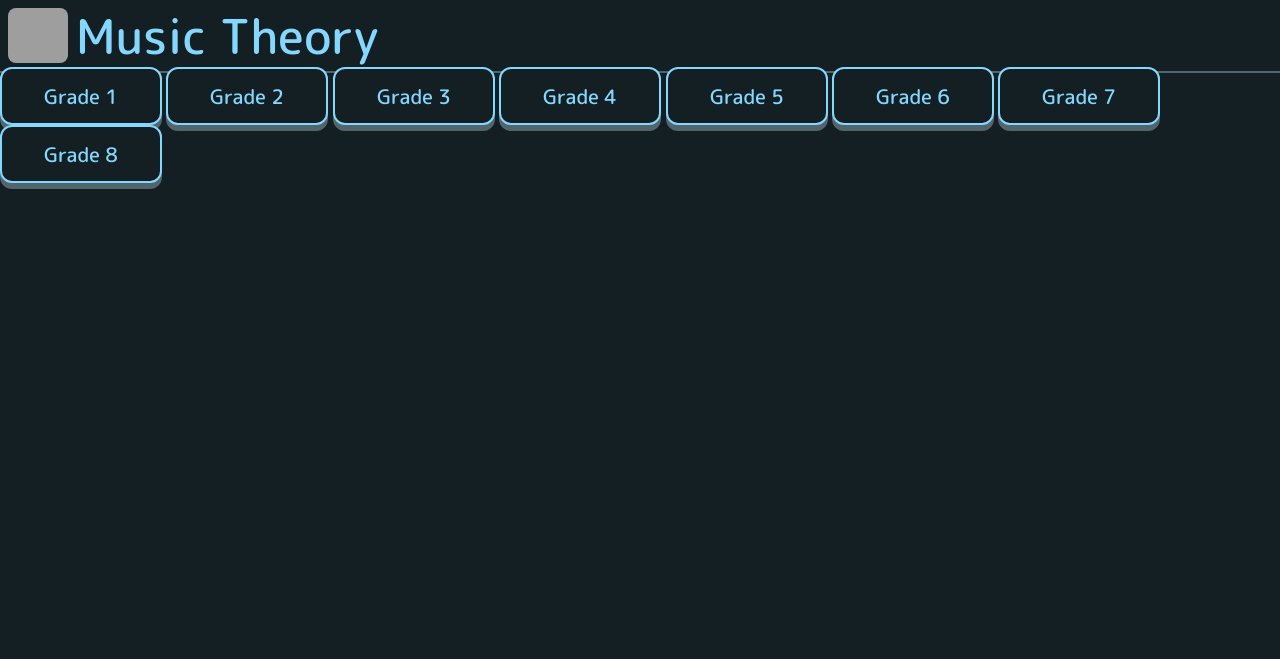
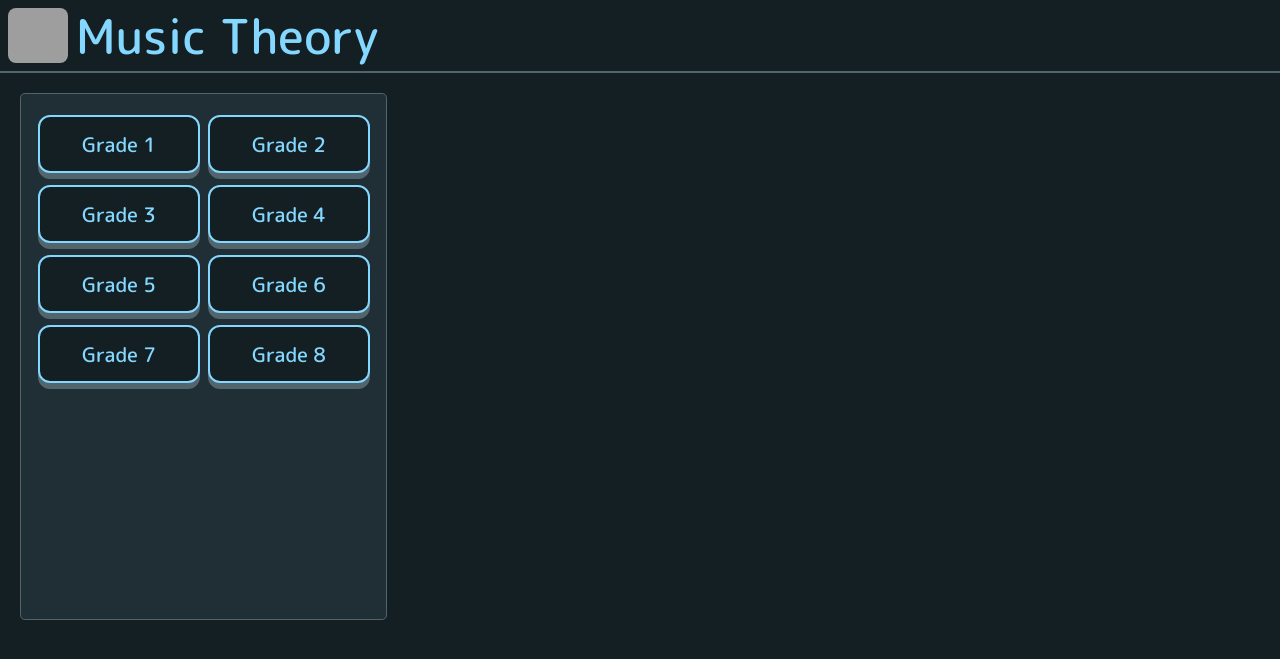
Before and after one commit to AN1001/learnMusic, a PHP site: page /main.html in a window 1280 px wide. Shown: the top 659 px of the page. Run offline with PHP 8.4, Linux system fonts and the light colour scheme; grey boxes are pictures that could not be loaded.

Commit message:
Update main-styles.css

```diff
--- a/main-styles.css
+++ b/main-styles.css
@@ -37,6 +37,7 @@ html, body{
 }
 
 .gradeBtn {
+	margin: 7px 2px 5px 2px;
 	background: var(--murky-blue);
 	border-radius: 12px;
 	border: none;
@@ -44,6 +45,7 @@ html, body{
 	cursor: pointer;
 	outline-offset: 2px;
 }
+
 .front {
 	display: block;
 	padding: 12px 42px;
@@ -54,9 +56,6 @@ html, body{
 	background: var(--soft-black);
 	color: var(--soft-blue);
 	transform: translateY(-6px);
-}
-
-.front {
 	will-change: transform;
 	transition: transform 250ms;
 }
@@ -65,7 +64,19 @@ html, body{
 	transform: translateY(-8px);
 }
 
-
 .gradeBtn:active .front {
 	transform: translateY(-2px);
 }
+
+#gradeDetails{
+	border: 1px solid var(--murky-blue);
+	margin: 20px 0 20px 20px;
+	border-radius: 0.3em;
+	background: #202f36;
+	display: flex;
+	column-gap: 10px;
+	padding-left: 15px;
+	padding-top: 20px;
+	width: 350px;
+	height: 505px;
+}
```
